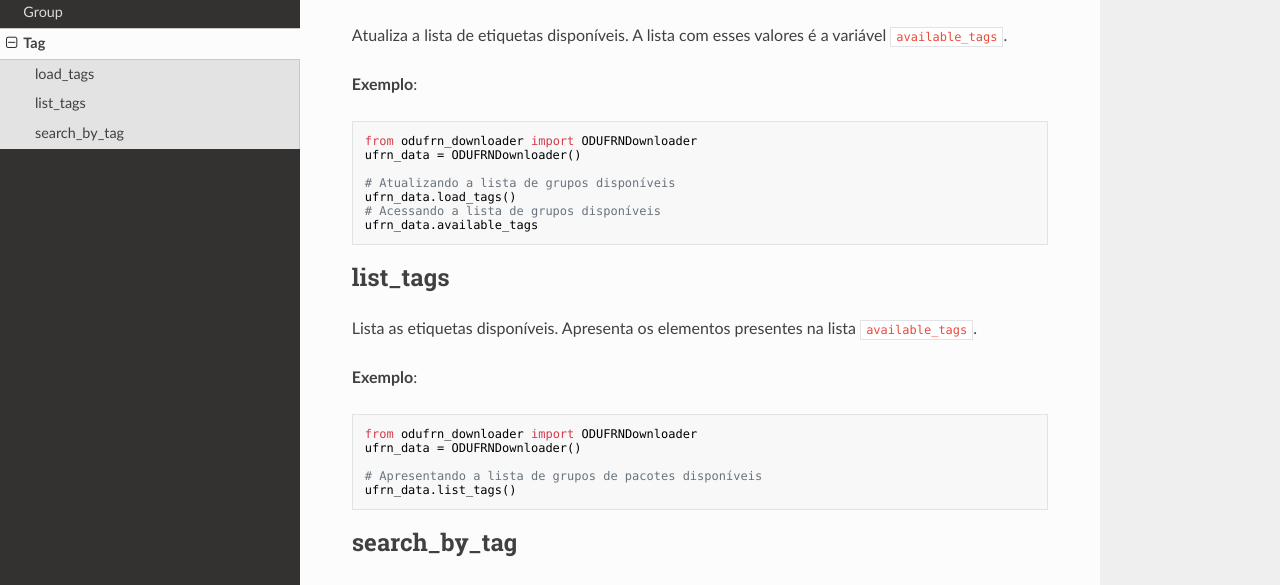
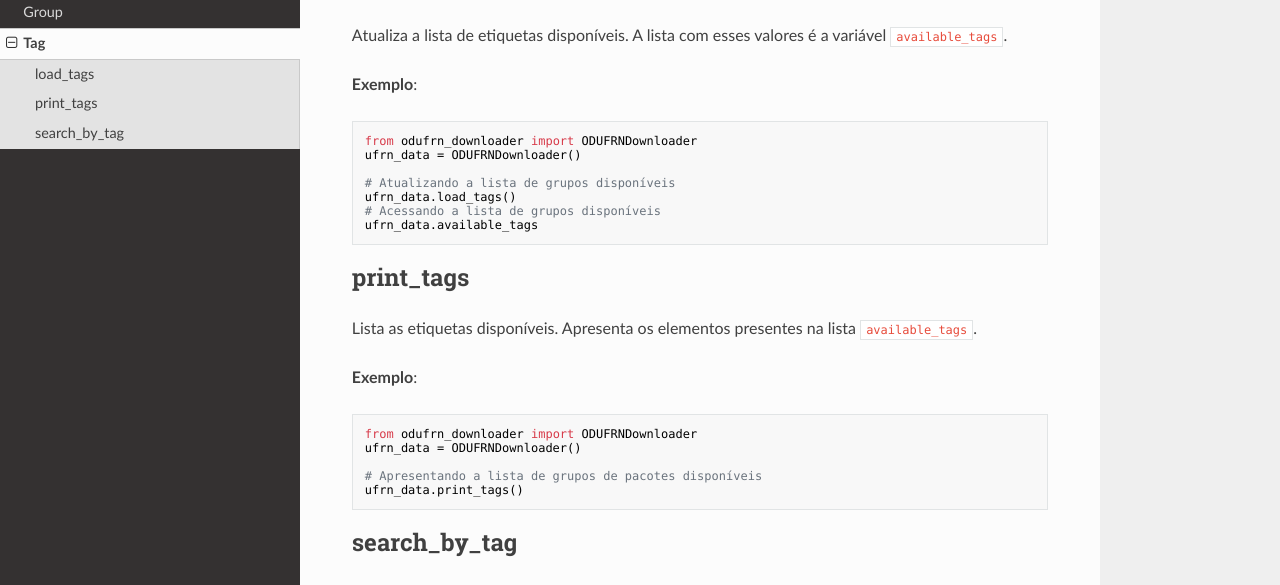
Before and after one commit to odufrn/odufrn-downloader, an MkDocs documentation site: the page built from docs/guia-etiqueta.md, in a window 1280 px wide and 1358 px high. Shown: the part 240-825 px from the top of the window. Built offline with MkDocs 1.6.1, drawn with Linux system fonts in a browser that asks for light colours; nearby versions of some CDN libraries.

Commit message:
Correção na documentação

````diff
--- a/docs/guia-etiqueta.md
+++ b/docs/guia-etiqueta.md
@@ -15,7 +15,7 @@ ufrn_data.load_tags()
 ufrn_data.available_tags
 ```
 
-## list_tags
+## print_tags
 Lista as etiquetas disponíveis. Apresenta os elementos presentes na lista `available_tags`.
 
 **Exemplo**:
@@ -24,7 +24,7 @@ from odufrn_downloader import ODUFRNDownloader
 ufrn_data = ODUFRNDownloader()
 
 # Apresentando a lista de grupos de pacotes disponíveis
-ufrn_data.list_tags()
+ufrn_data.print_tags()
 ```
 
 ## search_by_tag
--- a/docs/guia-group.md
+++ b/docs/guia-group.md
@@ -55,7 +55,7 @@ ufrn_data.load_groups()
 ufrn_data.available_groups
 ```
 
-## list_groups
+## print_groups
 Lista os grupos de conjuntos de dados. Apresenta os elementos presentes na lista `available_groups`.
 
 **Exemplo**:
@@ -64,7 +64,7 @@ from odufrn_downloader import ODUFRNDownloader
 ufrn_data = ODUFRNDownloader()
 
 # Apresentando a lista de grupos de pacotes disponíveis
-ufrn_data.list_groups()
+ufrn_data.print_groups()
 ```
 
 ## search_related_groups
--- a/docs/guia-package.md
+++ b/docs/guia-package.md
@@ -124,7 +124,7 @@ ufrn_data.load_packages()
 ufrn_data.available_packages
 ```
 
-## list_packages
+## print_packages
 Lista os pacotes de dados. Apresenta os elementos presentes na lista `available_packages`.
 
 **Exemplo**:
@@ -133,7 +133,7 @@ from odufrn_downloader import ODUFRNDownloader
 ufrn_data = ODUFRNDownloader()
 
 # Apresentando a lista de packages disponíveis
-ufrn_data.list_packages()
+ufrn_data.print_packages()
 ```
 
 ## search_related_packages
````
Also changed, not shown: docs/guia-geral.md (+5 -2 lines).
